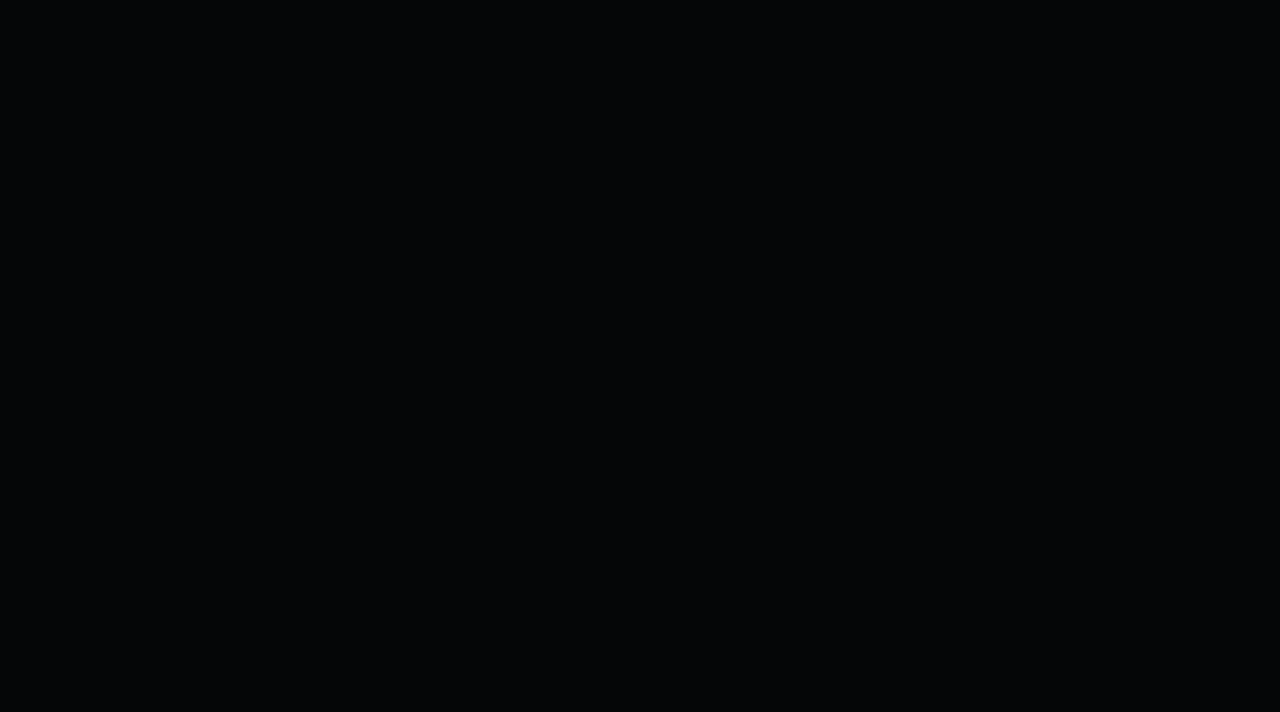
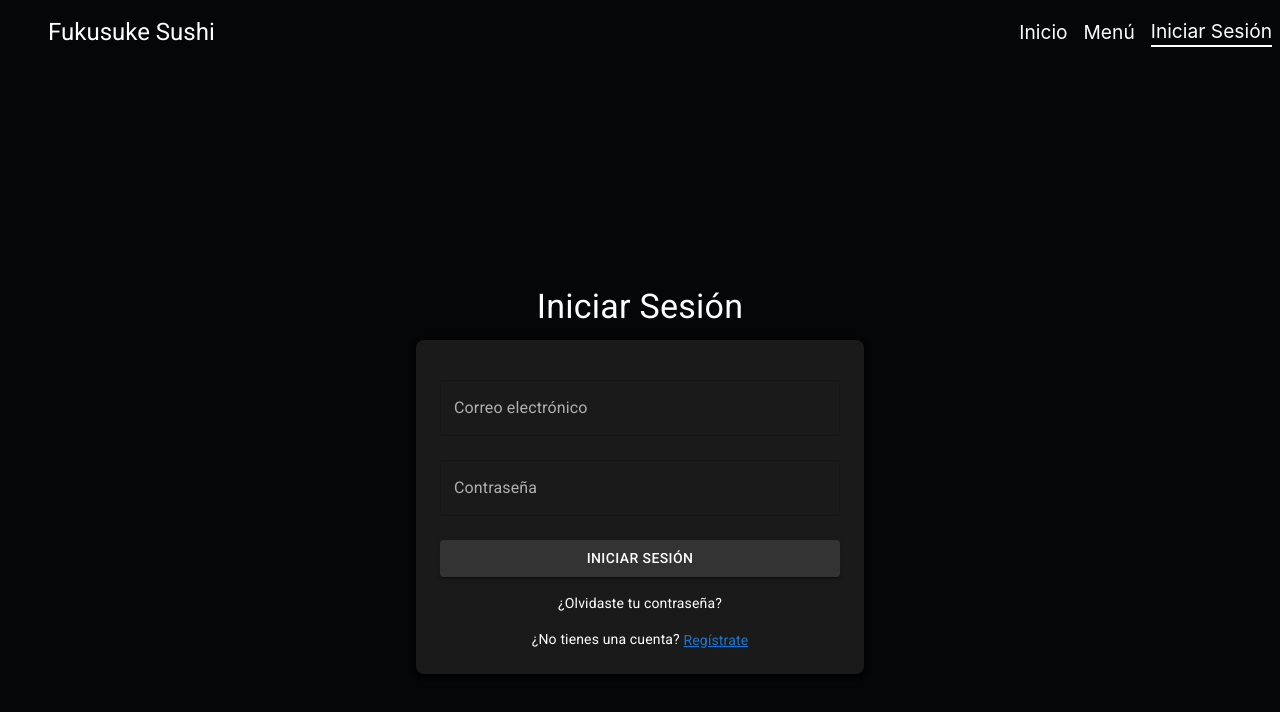
Before and after one commit to BastianBenitez/FrontCaso, a React (Vite) app: page /Login in a window 1280 px wide. Before the commit this address had no page. Shown: the top 712 px of the page. Built offline with nearby package versions, Linux system fonts and the light colour scheme.

Commit message:
feat: Implementacion de la pagina de login

```diff
--- a/src/App.tsx
+++ b/src/App.tsx
@@ -2,6 +2,7 @@ import { Routes, Route } from "react-router-dom";
 import Layout from "./pages/Layout";
 import Home from "./pages/Home";
 import Menu from "./pages/Menu";
+import LoginPage from "./pages/LoginPage";
 
 function App() {
   return (
@@ -10,6 +11,8 @@ function App() {
         <Route path="/" element={<Layout />}>
           <Route path="/" element={<Home />} />
           <Route path="/menu" element={<Menu />} />
+          <Route path="/Login" element={<LoginPage />} />
+          <Route path="/register" element={<Menu />} />
         </Route>
       </Routes>
     </>
--- /dev/null
+++ b/src/pages/LoginPage.tsx
@@ -0,0 +1,120 @@
+import React, { useState } from "react";
+import { Box, Button, TextField, Typography, Link } from "@mui/material";
+import { useNavigate } from "react-router-dom";
+
+const LoginPage: React.FC = () => {
+  const [email, setEmail] = useState("");
+  const [password, setPassword] = useState("");
+  const [emailError, setEmailError] = useState("");
+  const navigate = useNavigate();
+
+  const handleLogin = () => {
+    // Lógica de autenticación
+    if (validateEmail(email)) {
+      console.log("Email:", email);
+      console.log("Password:", password);
+    } else {
+      console.log("Formato de correo inválido");
+    }
+  };
+
+  const validateEmail = (email: string) => {
+    // Expresión regular para validar el formato del correo
+    const emailRegex = /^[^\s@]+@[^\s@]+\.[^\s@]+$/;
+    return emailRegex.test(email);
+  };
+
+  const handleEmailChange = (e: React.ChangeEvent<HTMLInputElement>) => {
+    setEmail(e.target.value);
+    if (!validateEmail(e.target.value)) {
+      setEmailError("Por favor, introduce un correo válido");
+    } else {
+      setEmailError("");
+    }
+  };
+
+  const handleRegisterRedirect = () => {
+    navigate("/register"); // Ruta a la página de registro
+  };
+
+  return (
+    <Box
+      display="flex"
+      flexDirection="column"
+      alignItems="center"
+      justifyContent="center"
+      height="100vh"
+      bgcolor="#050607" // Fondo oscuro
+      p={2}
+    >
+      <Typography variant="h4" color="white" gutterBottom>
+        Iniciar Sesión
+      </Typography>
+      <Box
+        component="form"
+        width="100%"
+        maxWidth="400px"
+        p={3}
+        boxShadow={3}
+        borderRadius={2}
+        sx={{
+          bgcolor: "#1a1a1a", // Fondo del formulario oscuro
+          color: "white",
+        }}
+      >
+        <TextField
+          fullWidth
+          label="Correo electrónico"
+          variant="outlined"
+          margin="normal"
+          value={email}
+          onChange={handleEmailChange}
+          error={!!emailError} // Muestra el error si existe
+          helperText={emailError} // Texto de ayuda para el error
+          InputLabelProps={{ style: { color: "#b0b0b0" } }} // Color del label
+          InputProps={{
+            style: { color: "white" }, // Color del texto
+          }}
+        />
+        <TextField
+          fullWidth
+          label="Contraseña"
+          variant="outlined"
+          type="password"
+          margin="normal"
+          value={password}
+          onChange={(e) => setPassword(e.target.value)}
+          InputLabelProps={{ style: { color: "#b0b0b0" } }} // Color del label
+          InputProps={{
+            style: { color: "white" }, // Color del texto
+          }}
+        />
+        <Button
+          fullWidth
+          variant="contained"
+          color="primary"
+          onClick={handleLogin}
+          sx={{ mt: 2, bgcolor: "#333", "&:hover": { bgcolor: "#555" } }}
+        >
+          Iniciar Sesión
+        </Button>
+        <Typography variant="body2" align="center" color="white" sx={{ mt: 2 }}>
+          ¿Olvidaste tu contraseña?
+        </Typography>
+        <Typography variant="body2" align="center" color="white" sx={{ mt: 2 }}>
+          ¿No tienes una cuenta?{" "}
+          <Link
+            component="button"
+            variant="body2"
+            onClick={handleRegisterRedirect}
+            sx={{ color: "#1976d2", textDecoration: "underline" }}
+          >
+            Regístrate
+          </Link>
+        </Typography>
+      </Box>
+    </Box>
+  );
+};
+
+export default LoginPage;
```
